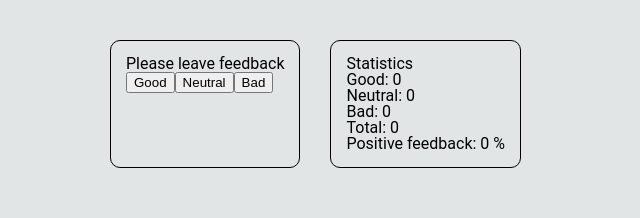
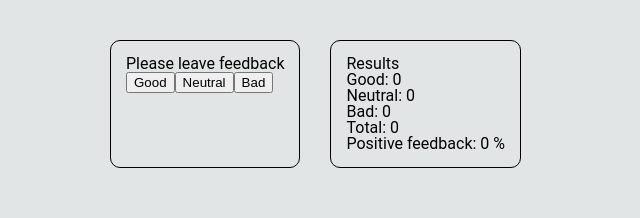
Before and after one commit to AntonioBukin/goit-react-hw-02-feedback, a React (Create React App) app: page / in a window 1280 px wide. Shown: the top 218 px of the page, without its empty margins (0-640 px from the left). Built offline with nearby package versions, Linux system fonts and the light colour scheme.

Commit message:
add information

```diff
--- a/src/Vote/Vote.jsx
+++ b/src/Vote/Vote.jsx
@@ -2,6 +2,7 @@ import { Component } from "react";
 
 import VoteActions from "./VoteActions/VoteActions";
 import VoteResult from "./VoteResult/VoteResult";
+import VoteBlock from "./VoteBlock/VoteBlock";
 
 import styles from "./vote.module.scss";
 
@@ -47,8 +48,13 @@ class Vote extends Component { //робимо компонент обгортк
 
         return (
             <div className={styles.wrapper}>
-            <VoteActions leaveVote={this.leaveVote}/>
-             <VoteResult goodResult={goodResult} total = {total} good = {good} neutral = {neutral} bad = {bad} />
+                <VoteBlock title="Please leave feedback">
+                <VoteActions leaveVote={this.leaveVote}/>
+                </VoteBlock>
+
+                <VoteBlock title="Results">
+                <VoteResult goodResult={goodResult} total = {total} good = {good} neutral = {neutral} bad = {bad} />
+                </VoteBlock>
             {/* <VoteResult total = {total} goodResult = {goodResult} neutralResult = {neutralResult} badPercent = {badResult} /> */}
         </div>
             )
--- a/src/Vote/VoteActions/VoteActions.jsx
+++ b/src/Vote/VoteActions/VoteActions.jsx
@@ -2,12 +2,13 @@ import styles from "../vote.module.scss";
 
 const VoteActions = ({leaveVote}) => {
     return (
-        <div className={styles.block}>
-            <h4 className={styles.blockTitle}>Please leave feedback</h4>
-            <button onClick={() => leaveVote("good")} >Good</button>
-            <button onClick={() => leaveVote("neutral")}>Neutral</button>
-            <button onClick={() => leaveVote("bad")}>Bad</button>
-        </div>
+       <>
+        <button onClick={() => leaveVote("good")} >Good</button>
+        <button onClick={() => leaveVote("neutral")}>Neutral</button>
+        <button onClick={() => leaveVote("bad")}>Bad</button>
+       </>
+
+
     )
 }
 
--- /dev/null
+++ b/src/Vote/VoteBlock/VoteBlock.jsx
@@ -0,0 +1,12 @@
+import styles from "./vote-block.module.scss"
+
+const VoteBlock = ({title, children}) => {
+    return (
+        <div className={styles.block}>
+        <h4 className={styles.blockTitle}>{title}</h4>
+        {children}
+        </div>
+    )
+}
+
+export default VoteBlock;
--- /dev/null
+++ b/src/Vote/VoteBlock/vote-block.module.scss
@@ -0,0 +1,11 @@
+.block {
+    padding: 15px;
+    border: 1px solid;
+    border-radius: 10px;
+
+    &Titile {
+        font-weight: bold;
+        font-size: 16px;
+        margin-bottom: 15px;
+    }
+}
--- a/src/Vote/VoteResult/VoteResult.jsx
+++ b/src/Vote/VoteResult/VoteResult.jsx
@@ -2,14 +2,15 @@ import styles from "../vote.module.scss";
 
 const VoteResult = ({goodResult,total, good, neutral, bad}) => {
     return (
-        <div className={styles.block}>
-        <h4 className={styles.blockTitle}>Statistics</h4>
+        <>
             <p>Good: {good}</p>
             <p>Neutral: {neutral}</p>
             <p>Bad: {bad}</p>
             <p>Total: {total}</p>
             <p>Positive feedback: {goodResult} %</p>
-        </div>
+        </>
+
+
     )
 }
 
--- a/src/Vote/vote.module.scss
+++ b/src/Vote/vote.module.scss
@@ -3,15 +3,3 @@
     display: flex;
     gap: 30px;
 }
-
-.block {
-    padding: 15px;
-    border: 1px solid;
-    border-radius: 10px;
-
-    &Titile {
-        font-weight: bold;
-        font-size: 16px;
-        margin-bottom: 15px;
-    }
-}
```
